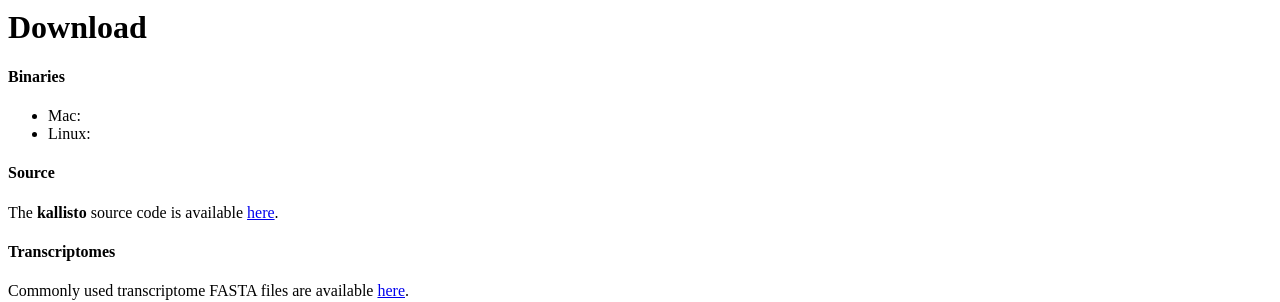
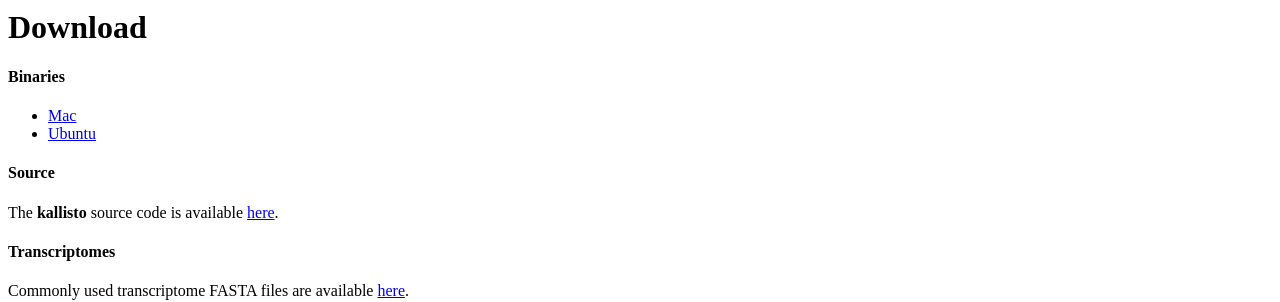
Before and after one commit to pachterlab/kallisto, a Jekyll site: the page built from download.md, in a window 1280 px wide. Shown: the part 180-482 px from the top of the page. Built offline with Jekyll 4.4.1, drawn with Linux system fonts in a browser that asks for light colours.

Commit message:
add binaries link

```diff
--- a/download.md
+++ b/download.md
@@ -8,8 +8,8 @@ group: navigation
 
 #### Binaries
 
-- Mac:
-- Linux:
+- [Mac](https://github.com/pachterlab/kallisto/releases/download/v0.42/kallisto_mac_v0.42.tar.gz)
+- [Ubuntu](https://github.com/pachterlab/kallisto/releases/download/v0.42/kallisto_ubuntu_v0.42.tar.gz)
 
 #### Source
 
```
